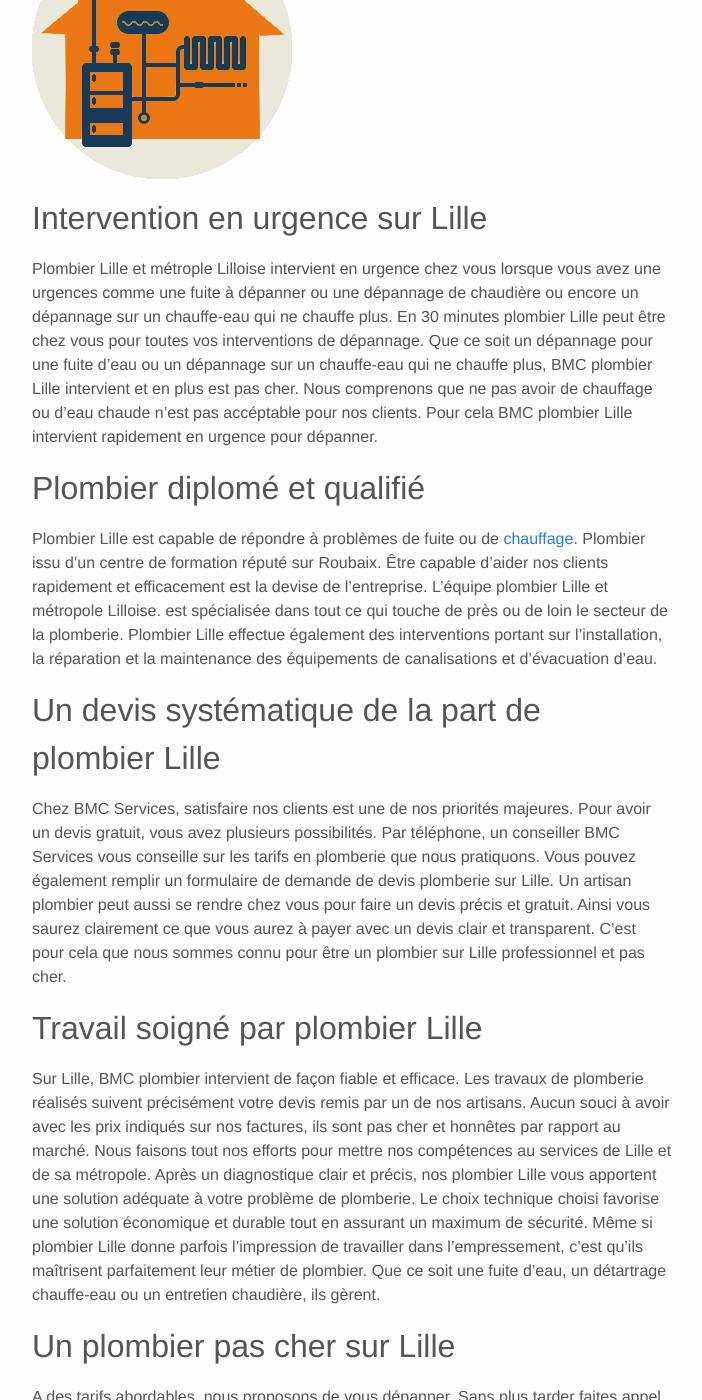
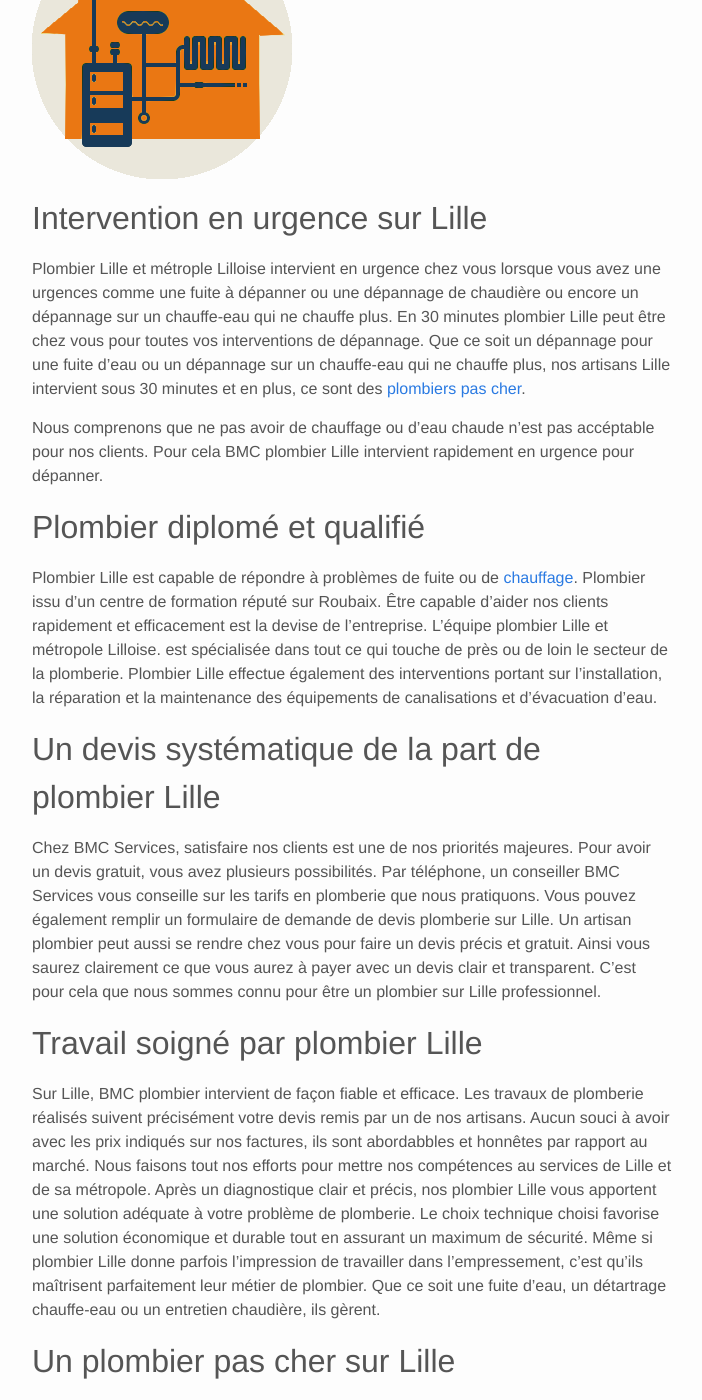
Before and after one commit to bntservices/bntservices.github.io, a Jekyll site: the page built from menu-00-accueil.md, in a window 1280 px wide and 1400 px high, scrolled down 1776 px. Shown: the whole window, without its empty margins (288-990 px from the left). Built offline with Jekyll 4.4.1, drawn with Linux system fonts in a browser that asks for light colours.

Commit message:
Liens vers plombier pas cher

```diff
--- a/menu-00-accueil.md
+++ b/menu-00-accueil.md
@@ -55,7 +55,9 @@ Nous sommes joignables même le week-end et même pendant les périodes de vacan
 
 Plombier Lille et métrople Lilloise intervient en urgence chez vous lorsque vous avez une urgences comme une fuite à dépanner ou une dépannage de chaudière ou encore un dépannage sur un chauffe-eau qui ne chauffe plus.
 En 30 minutes plombier Lille peut être chez vous pour toutes vos interventions de dépannage.
-Que ce soit un dépannage pour une fuite d'eau ou un dépannage sur un chauffe-eau qui ne chauffe plus, BMC plombier Lille intervient et en plus est pas cher.
+Que ce soit un dépannage pour une fuite d'eau ou un dépannage sur un chauffe-eau qui ne chauffe plus, nos artisans Lille intervient sous 30 minutes et en plus, ce sont des
+[plombiers pas cher](/plombier-pas-cher-lille/).
+
 Nous comprenons que ne pas avoir de chauffage ou d'eau chaude n'est pas accéptable pour nos clients.
 Pour cela BMC plombier Lille intervient rapidement en urgence pour dépanner.
 
@@ -73,14 +75,14 @@ Par téléphone, un conseiller BMC Services vous conseille sur les tarifs en plo
 Vous pouvez également remplir un formulaire de demande de devis plomberie sur Lille.
 Un artisan plombier peut aussi se rendre chez vous pour faire un devis précis et gratuit.
 Ainsi vous saurez clairement ce que vous aurez à payer avec un devis clair et transparent.
-C'est pour cela que nous sommes connu pour être un plombier sur Lille professionnel et pas cher.
+C'est pour cela que nous sommes connu pour être un plombier sur Lille professionnel.
 
 
 ## Travail soigné par plombier Lille
 
 Sur Lille, BMC plombier intervient de façon fiable et efficace.
 Les travaux de plomberie réalisés suivent précisément votre devis remis par un de nos artisans.
-Aucun souci à avoir avec les prix indiqués sur nos factures, ils sont pas cher et honnêtes par rapport au marché.
+Aucun souci à avoir avec les prix indiqués sur nos factures, ils sont abordabbles et honnêtes par rapport au marché.
 Nous faisons tout nos efforts pour mettre nos compétences au services de Lille et de sa métropole.
 Après un diagnostique clair et précis, nos plombier Lille vous apportent une solution adéquate à votre problème de plomberie.
 Le choix technique choisi favorise une solution économique et durable tout en assurant un maximum de sécurité.
@@ -98,7 +100,7 @@ Des clients satisfait est une éxigence pour nous.
 Si vous faites appel à nos services comme dépannage fuite d'eau ou pose de chaudière nous serons rapidement sur place chez vous pour réaliser vos travaux.
 Notre équipe est constituée d'expert dans le domaine de la plomberie et du chauffage.
 Cela leur permet d'intervenir plus rapidement que les autre.
-Ainsi BMC Services est moins cher et peut donc se dire un **plombier pas cher sur Lille**.
+Ainsi BMC Services est moins cher et peut donc se dire un [plombier pas cher sur Lille](/plombier-pas-cher-lille/).
 
 ## Un chauffagiste à votre service sur Lille
 
```
